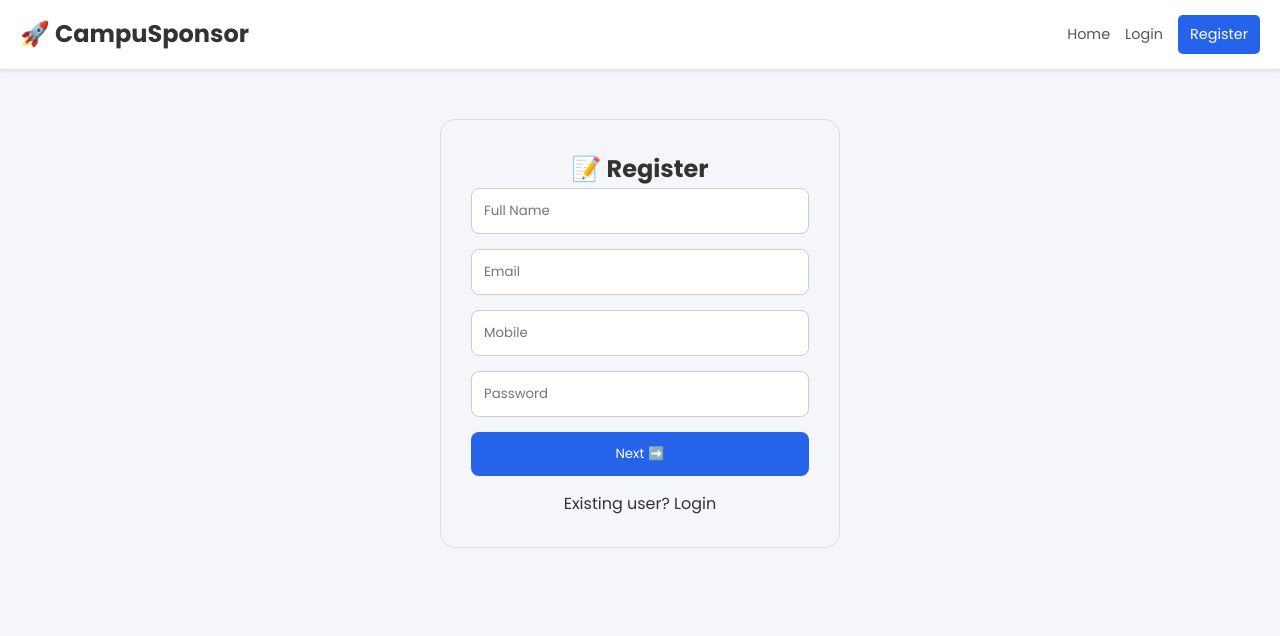
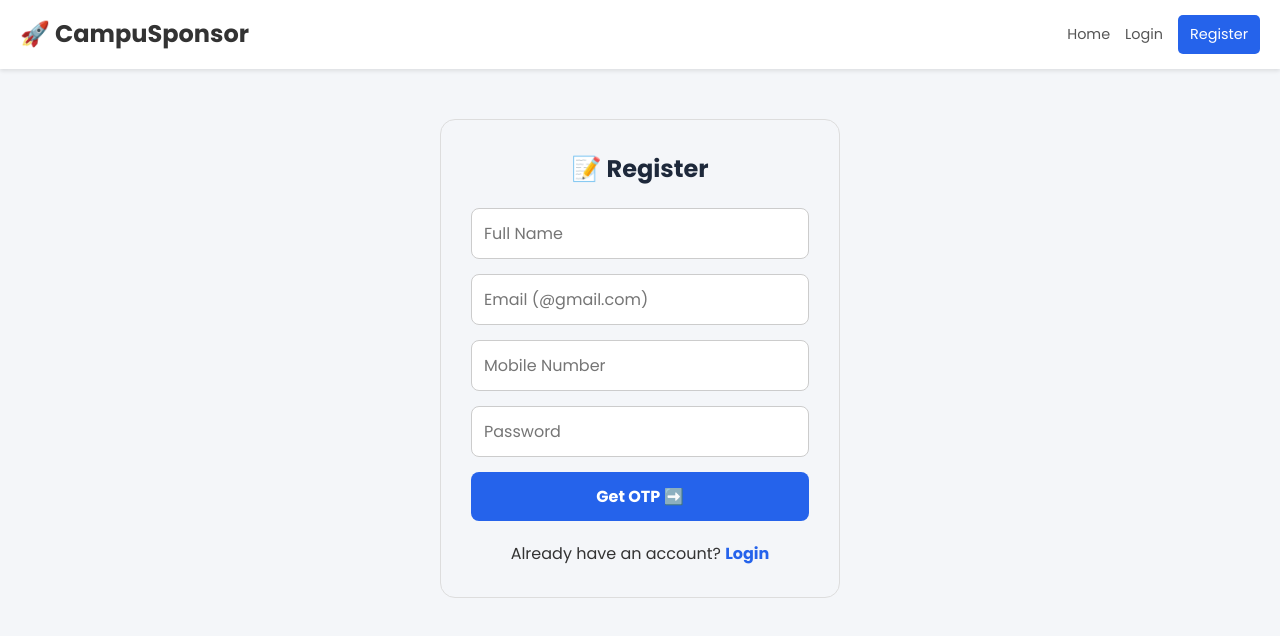
Before and after one commit to Hpyopp/Campus-Sponser, a React (Vite) app in the folder client/: page /register in a window 1280 px wide. Shown: the top 636 px of the page. Built offline with nearby package versions, Linux system fonts and the light colour scheme.

Commit message:
FORCE UPDATE: Fixed login routes and index

```diff
--- a/client/src/pages/Register.jsx
+++ b/client/src/pages/Register.jsx
@@ -5,28 +5,34 @@ import { useNavigate, Link } from 'react-router-dom';
 const Register = () => {
   const [formData, setFormData] = useState({ name: '', email: '', password: '', phone: '' });
   const [otp, setOtp] = useState('');
-  const [step, setStep] = useState(1);
+  const [step, setStep] = useState(1); // 1 = Form, 2 = OTP
   const [loading, setLoading] = useState(false);
   const navigate = useNavigate();
 
   const { name, email, password, phone } = formData;
+
   const handleChange = (e) => setFormData({ ...formData, [e.target.name]: e.target.value });
 
-  // STEP 1: Register & Catch OTP
+  // 1. REGISTER & GET INSTANT OTP
   const handleRegister = async (e) => {
     e.preventDefault();
     if (!email.endsWith('@gmail.com')) return alert("Use @gmail.com only!");
+    if (phone.length !== 10) return alert("Phone must be 10 digits!");
+
     setLoading(true);
     try {
       const res = await axios.post('/api/users', formData);
-      setStep(2);
+      setStep(2); // OTP Screen par bhejo
 
-      // 👇 BYPASS ALERT: Agar email fail hua, toh OTP yahan dikhega
+      // 👇 YE HAI INSTANT OTP POP-UP LOGIC
       if (res.data.debugOtp) {
-        alert(`⚠️ Email Server Busy!\n\nYOUR OTP IS: ${res.data.debugOtp}`);
+        // Agar Server ne OTP bheja hai response mein (Dev Mode)
+        alert(`🚀 Developer Mode On!\n\nYOUR OTP IS: ${res.data.debugOtp}`);
       } else {
-        alert(`OTP Sent to ${email}`);
+        // Agar kabhi future mein asli email chala gaya
+        alert(`OTP Sent to ${email} 📩`);
       }
+
     } catch (err) {
       alert(err.response?.data?.message || 'Registration Failed');
     } finally {
@@ -34,50 +40,131 @@ const Register = () => {
     }
   };
 
-  // STEP 2: Verify
+  // 2. VERIFY OTP & LOGIN AUTOMATICALLY
   const handleVerifyOtp = async (enteredOtp) => {
     setLoading(true);
     try {
       const res = await axios.post('/api/users/register/verify', { email, otp: enteredOtp });
+
+      // Token Save Karo
       localStorage.setItem('user', JSON.stringify(res.data));
-      alert("Registration Successful! 🎉");
+
+      alert("Registration Successful! Welcome to CampusSponsor 🎉");
+
+      // Seedha Home Page par bhejo
       navigate('/');
+
     } catch (err) {
       alert(err.response?.data?.message || 'Invalid OTP');
-      setOtp('');
+      setOtp(''); // Galat OTP hata do
     } finally {
       setLoading(false);
     }
   };
 
+  // Auto-Submit jab 6 digits pure ho jaye
   const handleOtpChange = (e) => {
     const val = e.target.value;
-    if (!/^\d*$/.test(val)) return;
+    if (!/^\d*$/.test(val)) return; // Sirf numbers allowed
+
     setOtp(val);
-    if (val.length === 6) handleVerifyOtp(val);
+
+    if (val.length === 6) {
+      handleVerifyOtp(val);
+    }
   };
 
   return (
-    <div style={{ maxWidth: '400px', margin: '50px auto', textAlign: 'center', padding: '30px', border: '1px solid #ddd', borderRadius: '15px' }}>
-      <h2>📝 {step === 1 ? 'Register' : 'Verify Email'}</h2>
+    <div style={{ maxWidth: '400px', margin: '50px auto', textAlign: 'center', padding: '30px', border: '1px solid #ddd', borderRadius: '15px', fontFamily: 'Poppins, sans-serif' }}>
+      <h2 style={{color: '#1e293b', marginBottom: '20px'}}>
+        📝 {step === 1 ? 'Register' : 'Verify Email'}
+      </h2>
+
       {step === 1 ? (
+        // --- SCREEN 1: REGISTRATION FORM ---
         <form onSubmit={handleRegister} style={{ display: 'flex', flexDirection: 'column', gap: '15px' }}>
-          <input type="text" name="name" placeholder="Full Name" value={name} onChange={handleChange} required style={inputStyle} />
-          <input type="email" name="email" placeholder="Email" value={email} onChange={handleChange} required style={inputStyle} />
-          <input type="number" name="phone" placeholder="Mobile" value={phone} onChange={handleChange} required style={inputStyle} />
-          <input type="password" name="password" placeholder="Password" value={password} onChange={handleChange} required style={inputStyle} />
-          <button type="submit" disabled={loading} style={btnStyle}>{loading ? 'Wait...' : 'Next ➡️'}</button>
+          <input
+            type="text" name="name" placeholder="Full Name"
+            value={name} onChange={handleChange} required
+            style={inputStyle}
+          />
+          <input
+            type="email" name="email" placeholder="Email (@gmail.com)"
+            value={email} onChange={handleChange} required
+            style={inputStyle}
+          />
+          <input
+            type="number" name="phone" placeholder="Mobile Number"
+            value={phone} onChange={handleChange} required
+            style={inputStyle}
+          />
+          <input
+            type="password" name="password" placeholder="Password"
+            value={password} onChange={handleChange} required
+            style={inputStyle}
+          />
+
+          <button type="submit" disabled={loading} style={btnStyle}>
+            {loading ? 'Processing... ⏳' : 'Get OTP ➡️'}
+          </button>
         </form>
       ) : (
+        // --- SCREEN 2: OTP INPUT ---
         <div style={{ display: 'flex', flexDirection: 'column', gap: '15px' }}>
-          <p>Enter OTP for {email}</p>
-          <input type="text" placeholder="______" value={otp} onChange={handleOtpChange} maxLength="6" autoFocus style={{ ...inputStyle, textAlign: 'center', fontSize: '1.5rem', letterSpacing: '5px' }} />
+          <p style={{color: '#64748b'}}>Enter the code shown in the alert.</p>
+
+          <input
+            type="text"
+            placeholder="______"
+            value={otp}
+            onChange={handleOtpChange}
+            maxLength="6"
+            autoFocus
+            style={{
+              ...inputStyle,
+              textAlign: 'center',
+              fontSize: '1.5rem',
+              letterSpacing: '5px',
+              fontWeight: 'bold',
+              color: '#2563eb'
+            }}
+          />
+
+          {loading && <p style={{fontWeight: 'bold'}}>Verifying... 🔄</p>}
+
+          <button
+            onClick={() => setStep(1)}
+            style={{ background: 'transparent', border: 'none', color: '#64748b', cursor: 'pointer', textDecoration: 'underline' }}
+          >
+            Wrong Email? Go Back
+          </button>
         </div>
       )}
-      <p style={{ marginTop: '15px' }}>Existing user? <Link to="/login">Login</Link></p>
+
+      <p style={{ marginTop: '20px' }}>
+        Already have an account? <Link to="/login" style={{color: '#2563eb', fontWeight: 'bold'}}>Login</Link>
+      </p>
     </div>
   );
 };
-const inputStyle = { padding: '12px', borderRadius: '8px', border: '1px solid #ccc' };
-const btnStyle = { padding: '12px', background: '#2563eb', color: 'white', border: 'none', borderRadius: '8px', cursor: 'pointer' };
+
+// Simple Styling
+const inputStyle = {
+  padding: '12px',
+  borderRadius: '8px',
+  border: '1px solid #ccc',
+  fontSize: '1rem'
+};
+
+const btnStyle = {
+  padding: '12px',
+  background: '#2563eb',
+  color: 'white',
+  border: 'none',
+  borderRadius: '8px',
+  cursor: 'pointer',
+  fontWeight: 'bold',
+  fontSize: '1rem'
+};
+
 export default Register;
```
Also changed, not shown: 1 other file (tests, documents, lock files or other folders).
